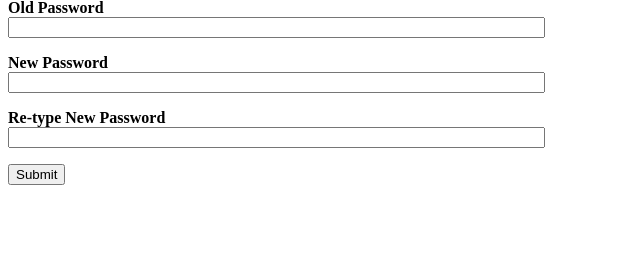
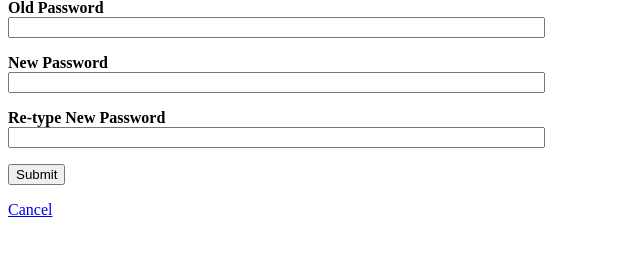
Before and after one commit to oscarpoppa/qgen, a Flask app: page /chpass in a window 1280 px wide. Shown: the part 145-401 px from the top of the page, without its empty margins (0-640 px from the left). Run offline with Flask 3, Linux system fonts and the light colour scheme; the visitor is signed in with stand-in values (Sample User, id 1); some libraries are stand-ins or nearby versions.

Commit message:
added cancel

```diff
--- a/app/templates/chpass.html
+++ b/app/templates/chpass.html
@@ -26,5 +26,6 @@
                     {% endfor %}
             </p>
 	    <p>     {{ form.submit() }} </p>
+            <p><a href={{ url_for('mypage') }}>Cancel</a> </p>
     </form>
 {% endblock %}
```
